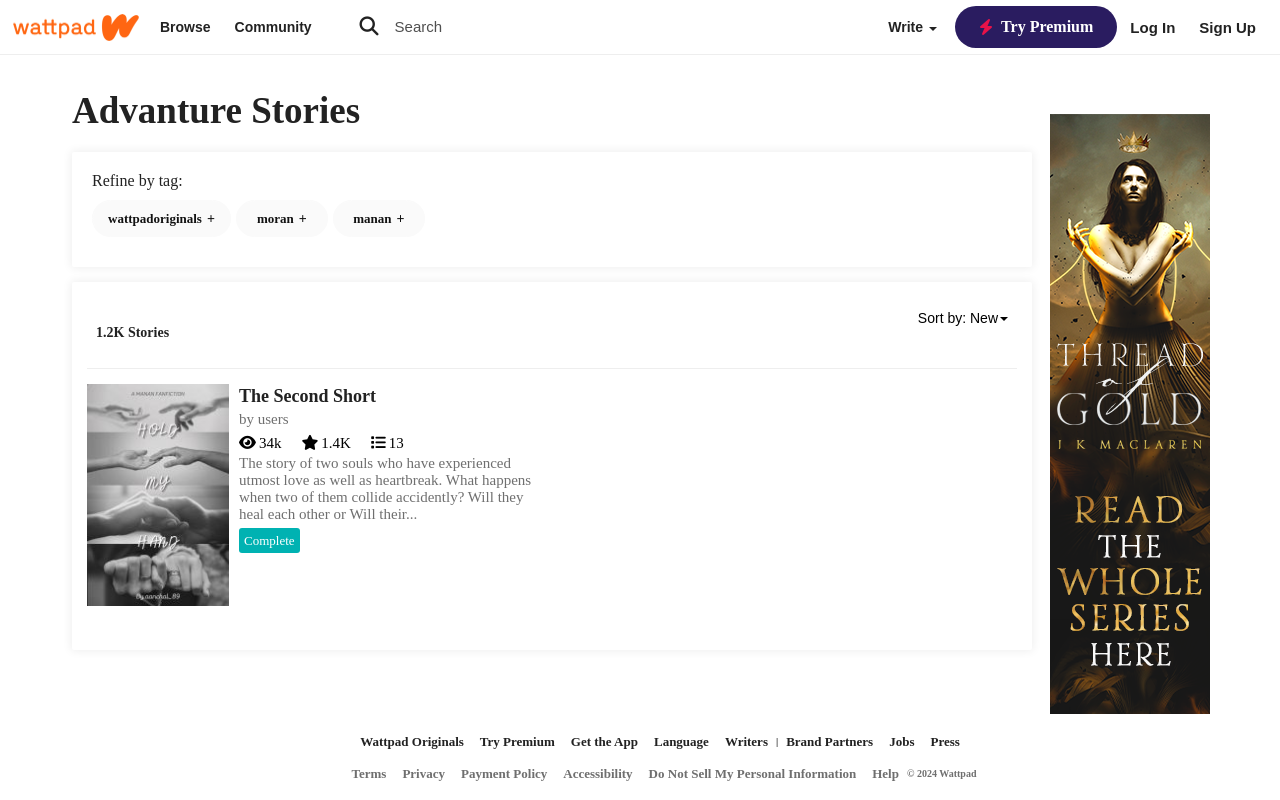
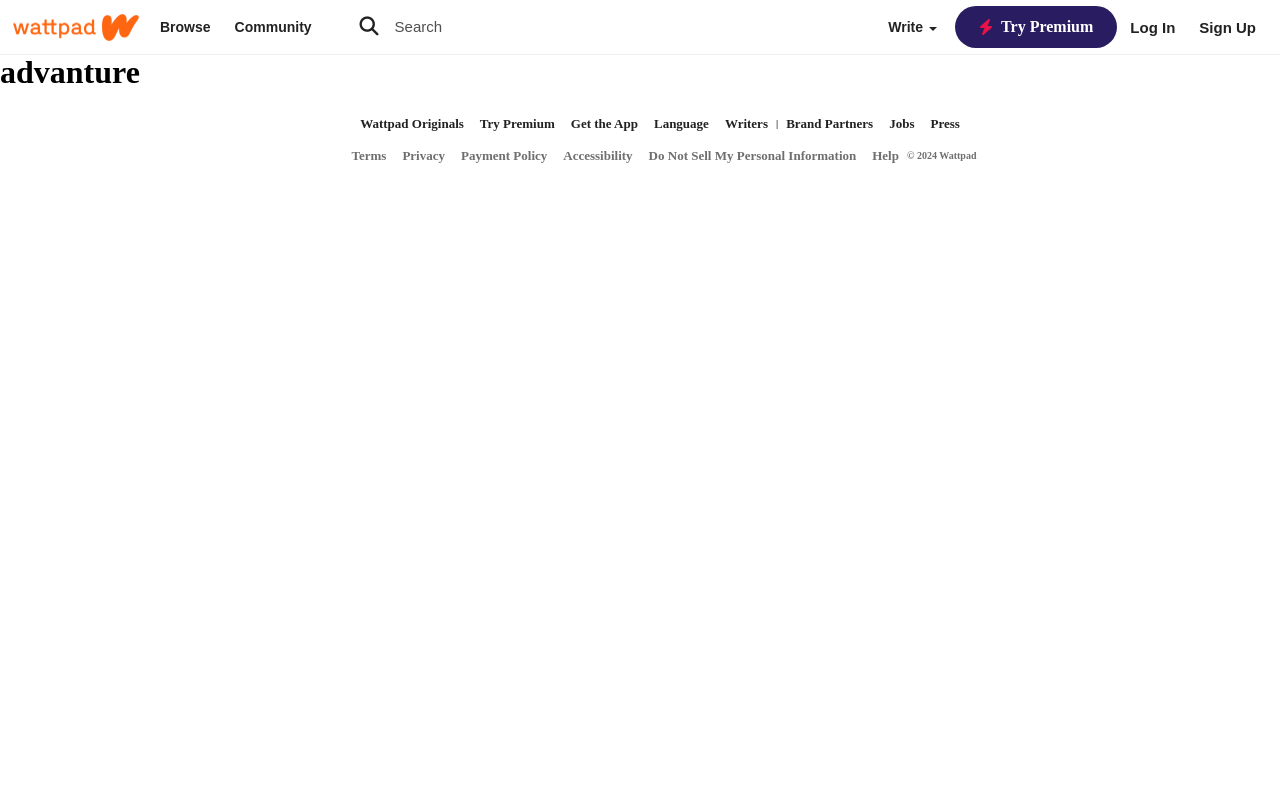
Before and after one commit to dharmeshlakum/wattpad-clone, a React (Create React App) app in the folder client/: page /stories/advanture in a window 1280 px wide. Built offline with nearby package versions, Linux system fonts and the light colour scheme.

Commit message:
created nessasory files for the story

```diff
--- /dev/null
+++ b/client/src/components/stories/storyListContainer/StoryListContainer.tsx
@@ -0,0 +1,15 @@
+import { useParams } from "react-router-dom";
+import "../../../css/storyListContainer.css";
+import React from "react";
+
+const StoryListContainer:React.FC = () =>{
+    const { storyName } = useParams();
+
+    return(
+        <div className="story-list-container">
+            <h1>{storyName}</h1>
+        </div>
+    )
+}
+
+export default StoryListContainer;
--- /dev/null
+++ b/client/src/css/storyListContainer.css
@@ -0,0 +1,3 @@
+.story-list-container{
+    margin-top: 54px;
+}
--- a/client/src/navigator/Navigator.tsx
+++ b/client/src/navigator/Navigator.tsx
@@ -8,7 +8,7 @@
 import RootPage from "../pages/Rootpage";
 import Authentication from "../components/authentication/Authentication";
 import MissingPage from "../components/missingPage/MissingPage";
-import StoryList from "../components/storyList/StoryList";
+import StoryListContainer from "../components/stories/storyListContainer/StoryListContainer";
 
 const Navigator: React.FC = () => {
 
@@ -42,7 +42,7 @@
             <Routes>
                 <Route path="/" element={token ? <Navigate to="/home" /> : <RootPage />} />
                 <Route path="/home" element={token ? <Homepage /> : <Navigate to="/" />} />
-                <Route path="/stories/:storyName" element={<StoryList />} />
+                <Route path="/stories/:storyName" element={<StoryListContainer />} />
                 <Route path="*" element={<MissingPage />} />
             </Routes>
             <Footer />
```
Also changed, not shown: client/src/components/stories/storyInfoContainer/StoryInfoContainer.tsx (added, +13 -0 lines), client/src/components/stories/storySearchContainer/StorySearchContainer.tsx (added, +13 -0 lines), client/src/css/storyInfoContainer.css (added), client/src/css/storySearchContainer.css (added).
